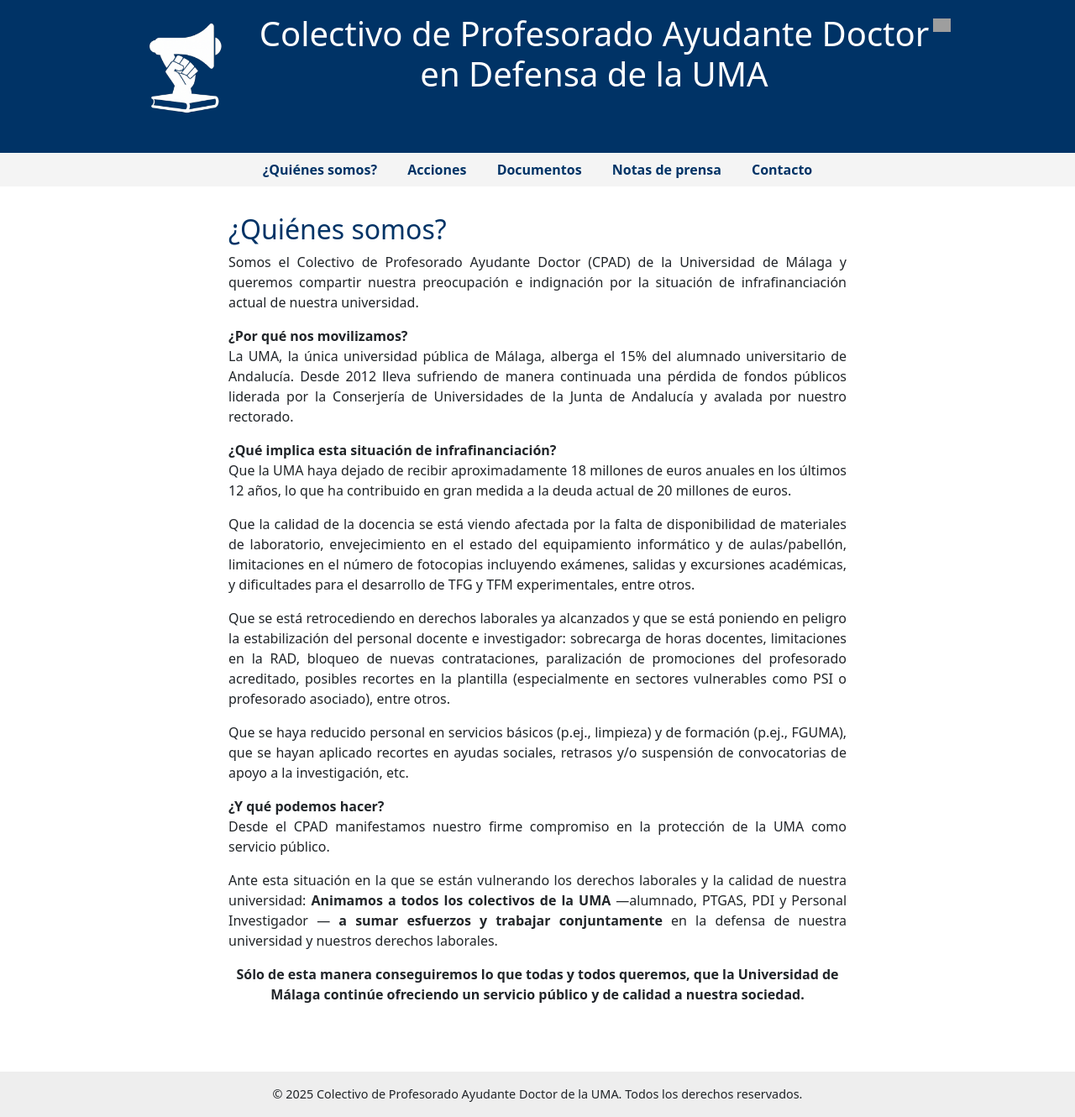
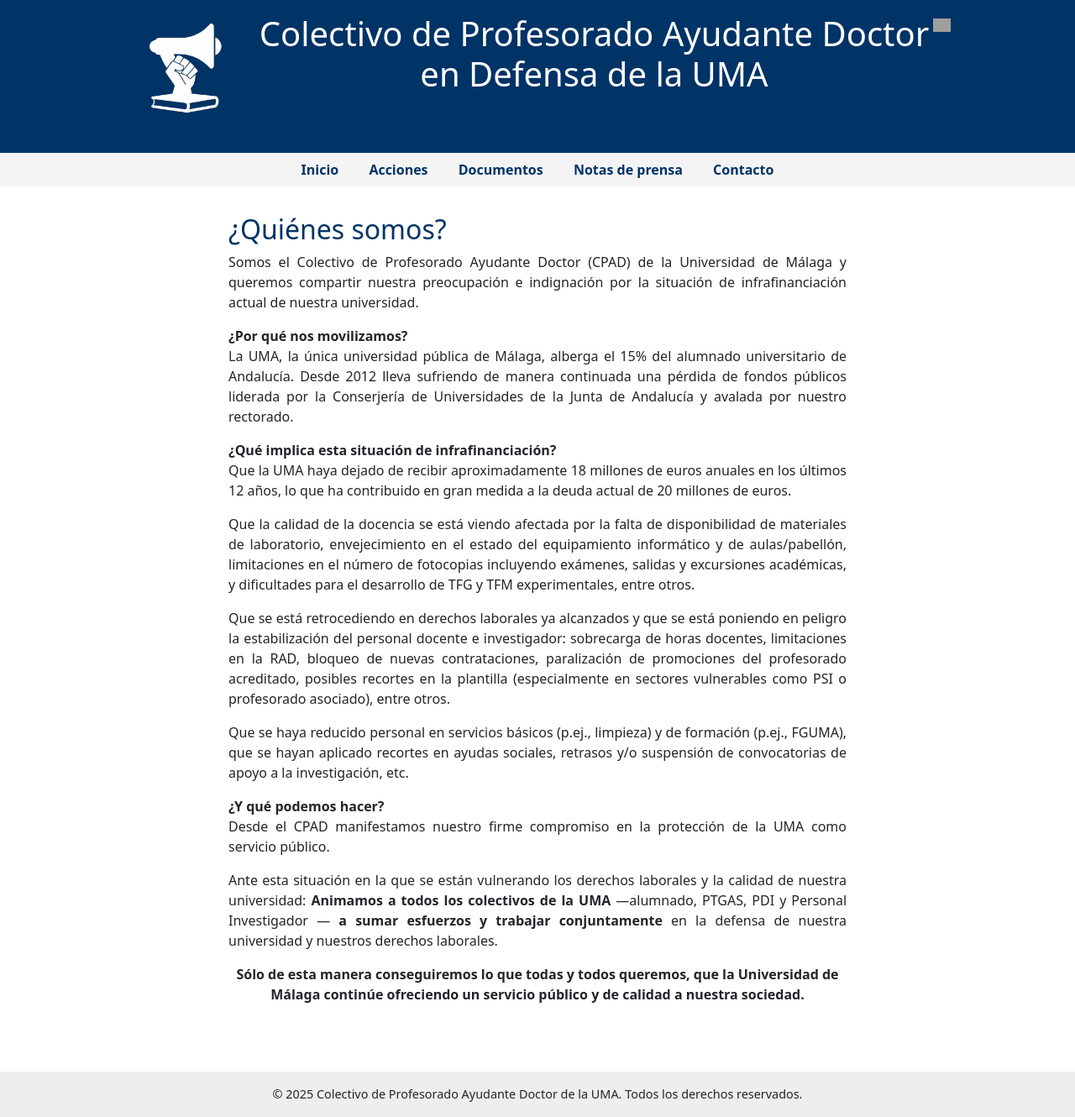
Before and after one commit to cpaduma/cpaduma.github.io, a Jekyll site: the page built from index.html, in a window 1280 px wide. Shown: the whole page at 84% size. Built offline with Jekyll 4.4.1, drawn with Linux system fonts in a browser that asks for light colours; grey boxes are pictures that could not be loaded.

Commit message:
Update default.html

```diff
--- a/_layouts/default.html
+++ b/_layouts/default.html
@@ -21,8 +21,8 @@
   </header>
 
   <nav>
-    <a href="/index.html">¿Quiénes somos?</a>
-    <a href="/actividades.html">Acciones</a>
+    <a href="/inicio.html">Inicio</a>
+    <a href="/acciones.html">Acciones</a>
     <a href="/documentos.html">Documentos</a>
     <a href="/noticias.html">Notas de prensa</a>
     <a href="/contacto.html">Contacto</a>
```
